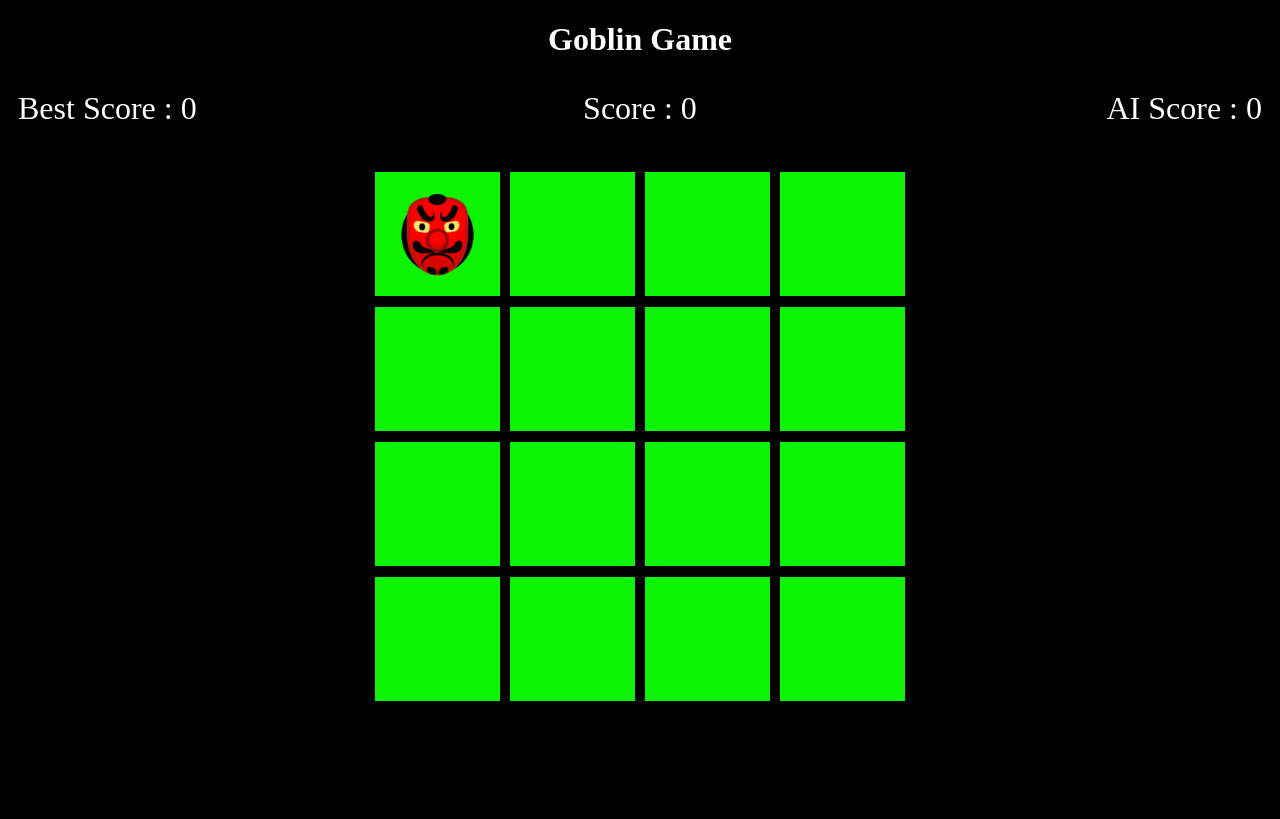
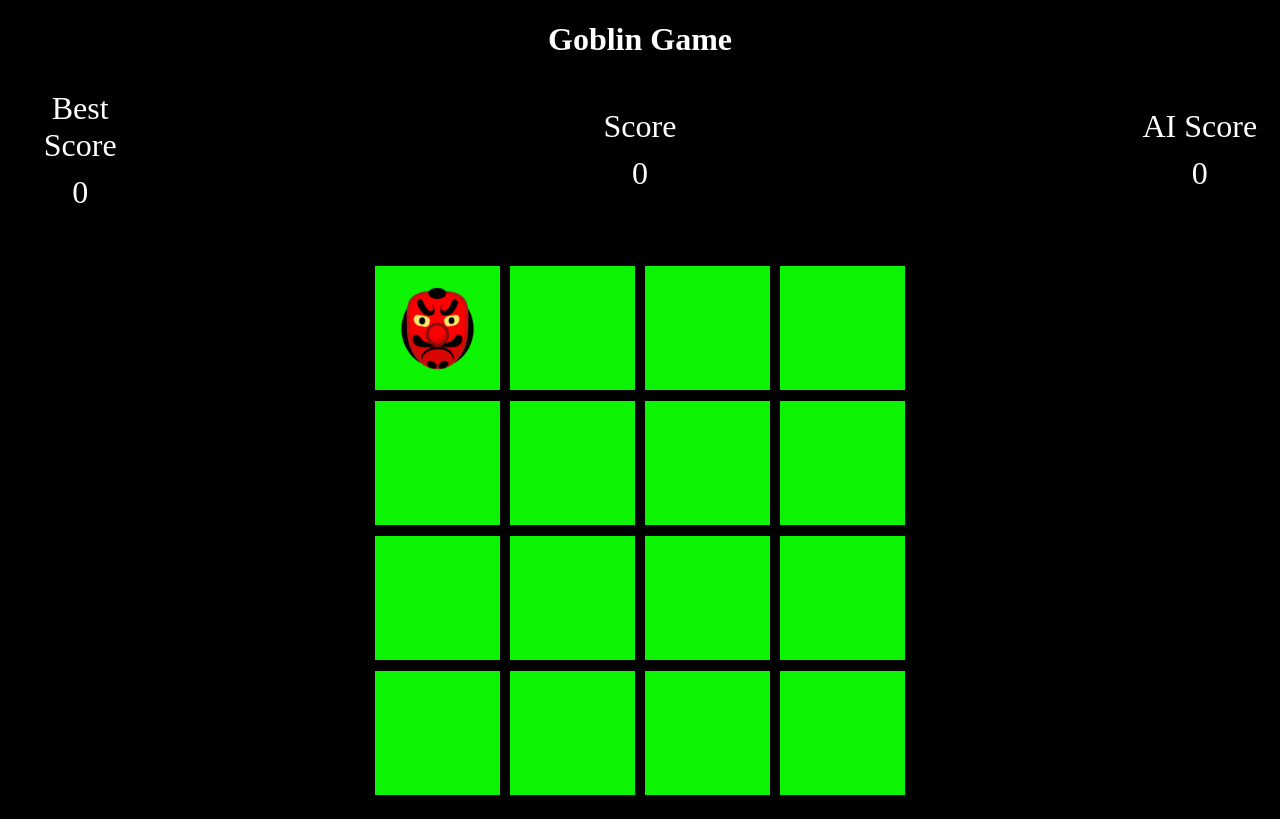
Before and after one commit to SemenovAndrei/ahj-3.1, a website built with webpack: page src/index.html in a window 1280 px wide. Built offline with nearby package versions, Linux system fonts and the light colour scheme.

Commit message:
update score fields

```diff
--- a/src/css/style.css
+++ b/src/css/style.css
@@ -19,25 +19,21 @@ body {
   padding: 10px;
 }
 
-.score {
-  width: 33%;
+.statistic div {
+  padding: 10px;
+}
+
+.statistic {
+  width: 10%;
   font-size: 2rem;
   color: #ffffff;
   text-align: center;
 }
 
 @media (max-width: 640px) {
-  .score {
+  .statistic {
     font-size: 1rem;
   }
-}
-
-.score-best {
-  text-align-last: left;
-}
-
-.score-miss {
-  text-align: right;
 }
 
 .board {
--- a/src/js/GoblinGame.js
+++ b/src/js/GoblinGame.js
@@ -54,9 +54,18 @@ export default class GoblinGame {
     return `
     <h1 class="title">Goblin Game</h1>
     <div class="statistics">
-    <div class="score score-best">Best Score : ${this.bestScore}</div>
-      <div class="score">Score : ${this.score}</div>
-      <div class="score score-miss">AI Score : ${this.aiScore}</div>
+      <div class="statistic">Best Score
+        <div class="score-best">${this.bestScore}
+        </div>
+      </div>
+      <div class="statistic">Score
+        <div class="score">${this.score}
+        </div>
+      </div>
+      <div class="statistic">AI Score
+        <div class="score-miss">${this.aiScore}
+        </div>
+      </div>
     </div>
     `;
   }
```
